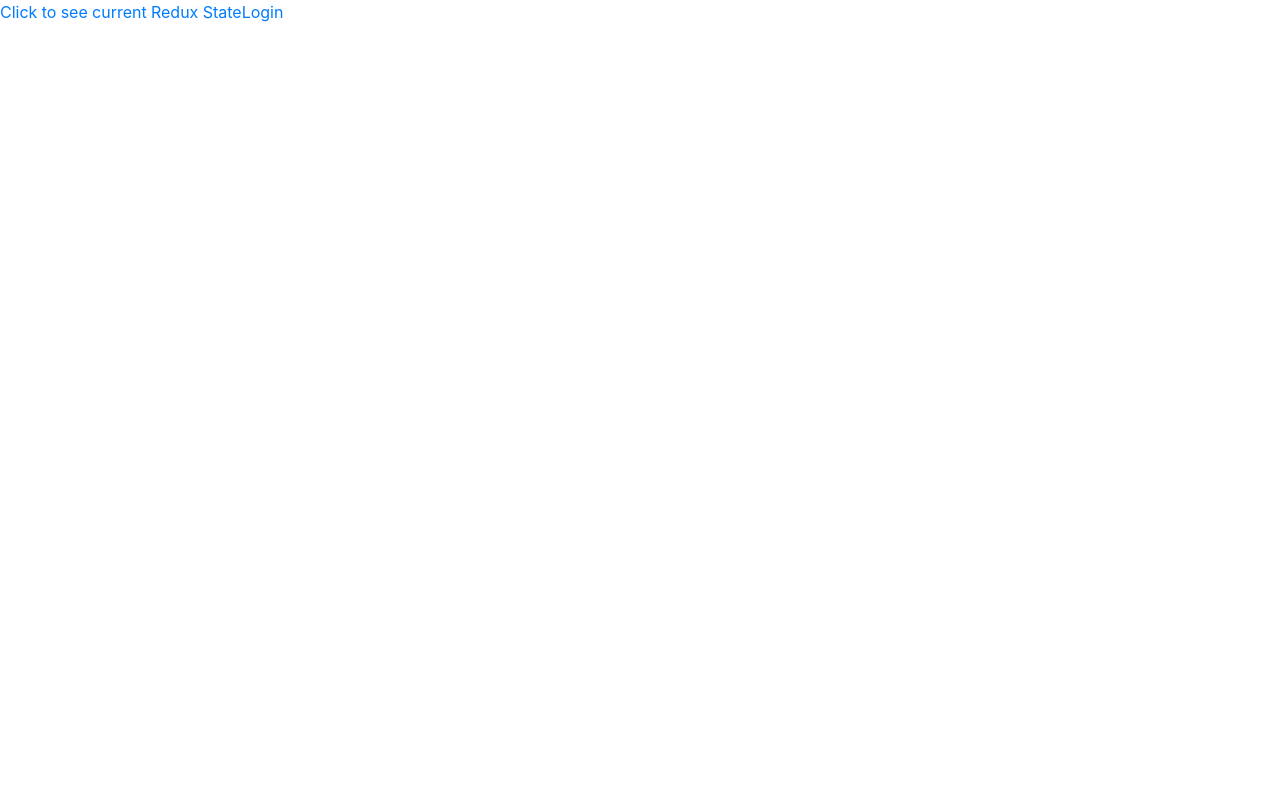
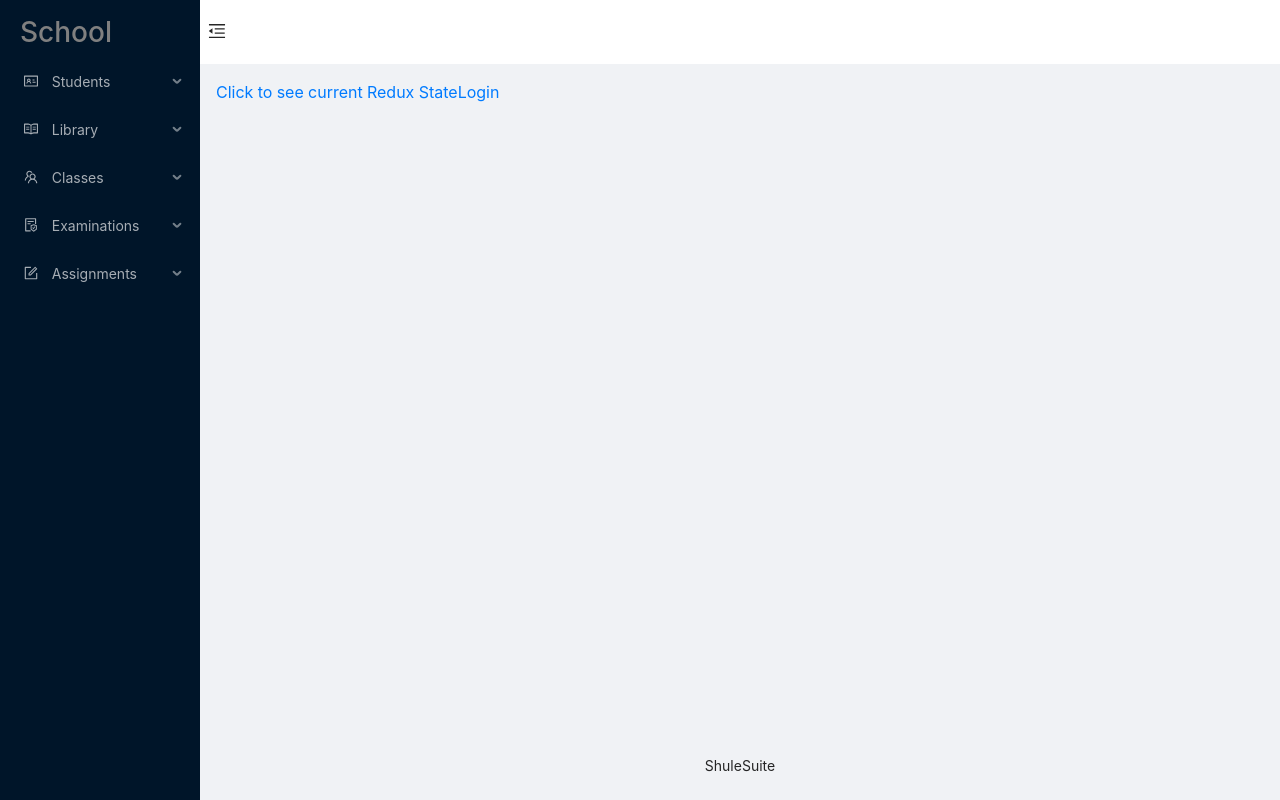
Before and after one commit to paulonteri/convert-shulesuite-to-next.js, a Next.js app: page / in a window 1280 px wide. Built offline with nearby package versions, Linux system fonts and the light colour scheme.

Commit message:
add layout

```diff
--- a/pages/_app.js
+++ b/pages/_app.js
@@ -1,14 +1,17 @@
 import Head from "next/head";
 import { Provider } from "react-redux";
 import { useStore } from "../state/store";
+import Router, { useRouter } from "next/router";
+import NProgress from "nprogress";
+//
+import Dashboard from "../layout/Dashboard";
 //
 import "antd/dist/antd.css";
 import "bootstrap/dist/css/bootstrap.min.css";
 import "../styles/index.css";
+import "nprogress/nprogress.css"; //styles of nprogress
 
-import Router from "next/router";
-import NProgress from "nprogress"; //nprogress module
-import "nprogress/nprogress.css"; //styles of nprogress
+// Progress bar
 //Binding events.
 Router.events.on("routeChangeStart", () => NProgress.start());
 Router.events.on("routeChangeComplete", () => NProgress.done());
@@ -16,6 +19,8 @@ Router.events.on("routeChangeError", () => NProgress.done());
 
 export default function App({ Component, pageProps }) {
     const store = useStore(pageProps.initialReduxState);
+    const router = useRouter();
+    console.log(router.pathname);
 
     return (
         <Provider store={store}>
@@ -46,7 +51,14 @@ export default function App({ Component, pageProps }) {
                 <link rel="apple-touch-icon" href="/apple-icon.png"></link>
                 <meta name="theme-color" content="#317EFB" />
             </Head>
+
+            {["/login"].find((url) => router.pathname.includes(url)) == null ? (
+                <Dashboard>
                     <Component {...pageProps} />
+                </Dashboard>
+            ) : (
+                <Component {...pageProps} />
+            )}
         </Provider>
     );
 }
```
Lines whose indentation alone changed are shown as unchanged.
